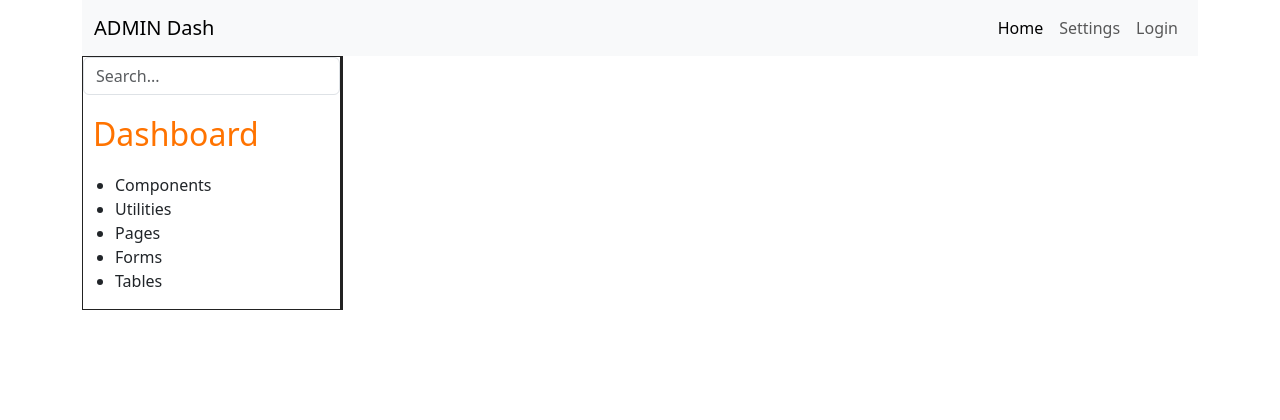
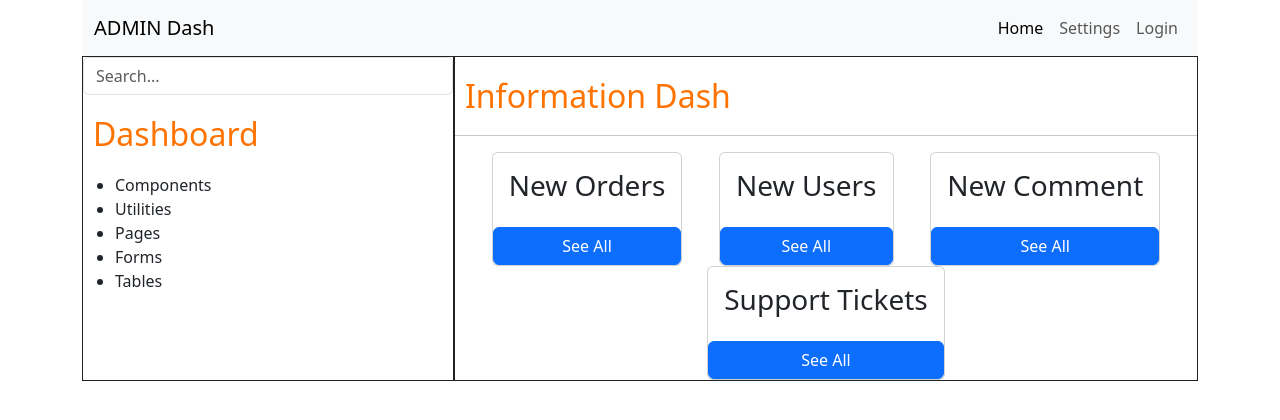
Before and after one commit to 1001hadi/dashboards, a plain HTML site: page index.html in a window 1280 px wide. Drawn offline with nearby package versions, Linux system fonts and the light colour scheme.

Commit message:
info-dash section setup and styled

```diff
--- a/index.html
+++ b/index.html
@@ -33,7 +33,7 @@
         </div>
       </nav>
       <div class="main-section">
-        <div id="box" class="menu">
+        <div id="box" class="menu col-lg-4">
           <div class="search">
             <form class="form-inline">
               <div class="input-group">
@@ -58,7 +58,44 @@
             </ul>
           </div>
         </div>
-        <div id="box" class="info"></div>
+        <div id="box" class="info col-lg-8">
+          <h1>Information Dash</h1>
+          <hr />
+          <div class="info-items">
+            <div class="menu-items">
+              <div class="card">
+                <div class="card-body">
+                  <h3 class="card-title text-center">New Orders</h3>
+                </div>
+                <a href="#" class="btn btn-primary">See All</a>
+              </div>
+            </div>
+            <div class="info-items">
+              <div class="card">
+                <div class="card-body">
+                  <h3 class="card-title text-center">New Users</h3>
+                </div>
+                <a href="#" class="btn btn-primary">See All</a>
+              </div>
+            </div>
+            <div class="info-items">
+              <div class="card">
+                <div class="card-body">
+                  <h3 class="card-title text-center">New Comment</h3>
+                </div>
+                <a href="#" class="btn btn-primary">See All</a>
+              </div>
+            </div>
+            <div class="info-items">
+              <div class="card">
+                <div class="card-body">
+                  <h3 class="card-title text-center">Support Tickets</h3>
+                </div>
+                <a href="#" class="btn btn-primary">See All</a>
+              </div>
+            </div>
+          </div>
+        </div>
       </div>
     </div>
   </body>
--- a/styles/style.css
+++ b/styles/style.css
@@ -16,5 +16,11 @@
   padding: 0 10px;
   font-size: 2rem;
   color: rgb(255, 115, 0);
-  /* border: 1px solid #222; */
 }
+
+.info-items {
+  display: flex;
+  justify-content: space-evenly;
+  flex-wrap: wrap;
+  max-width: 100%;
+}
```
